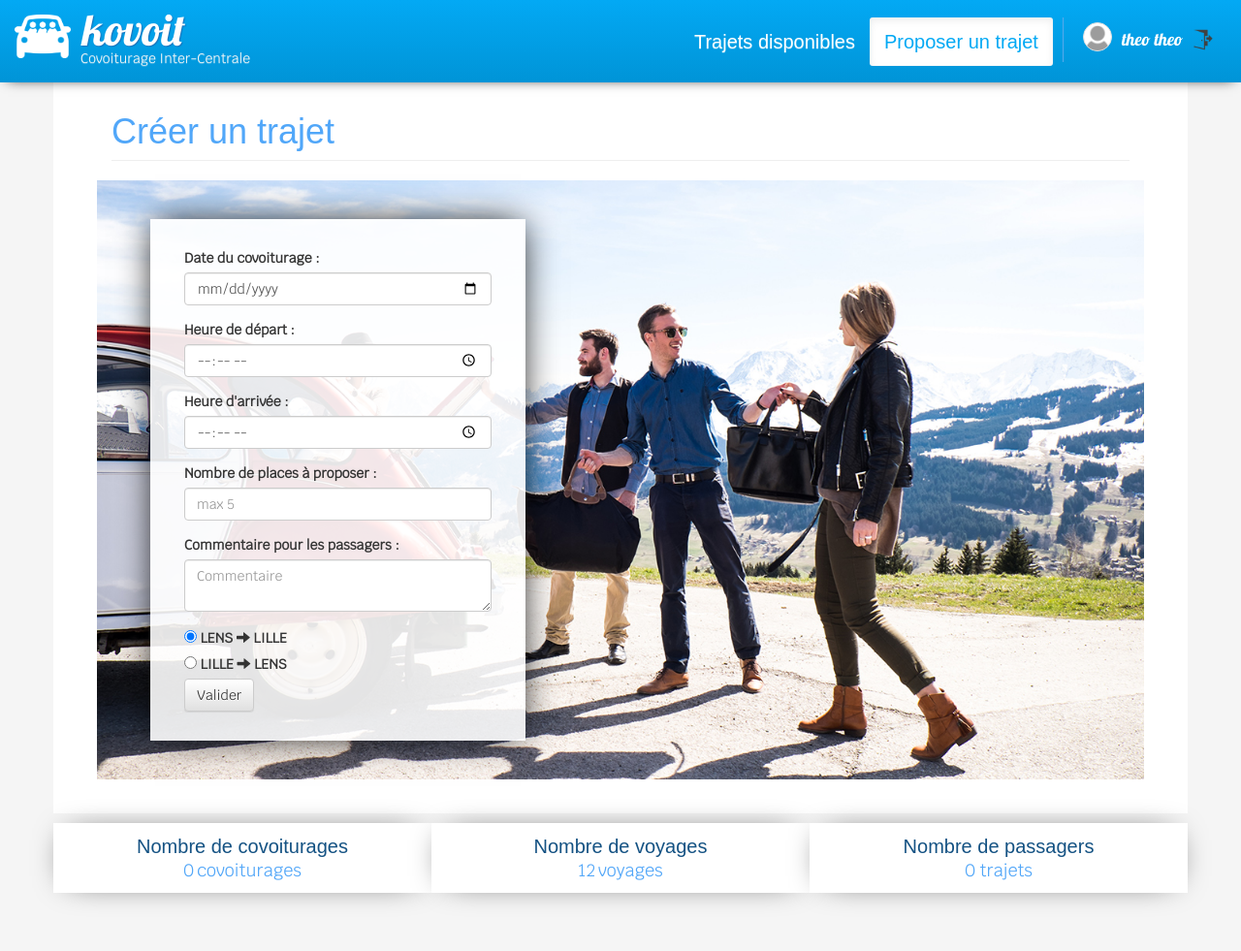
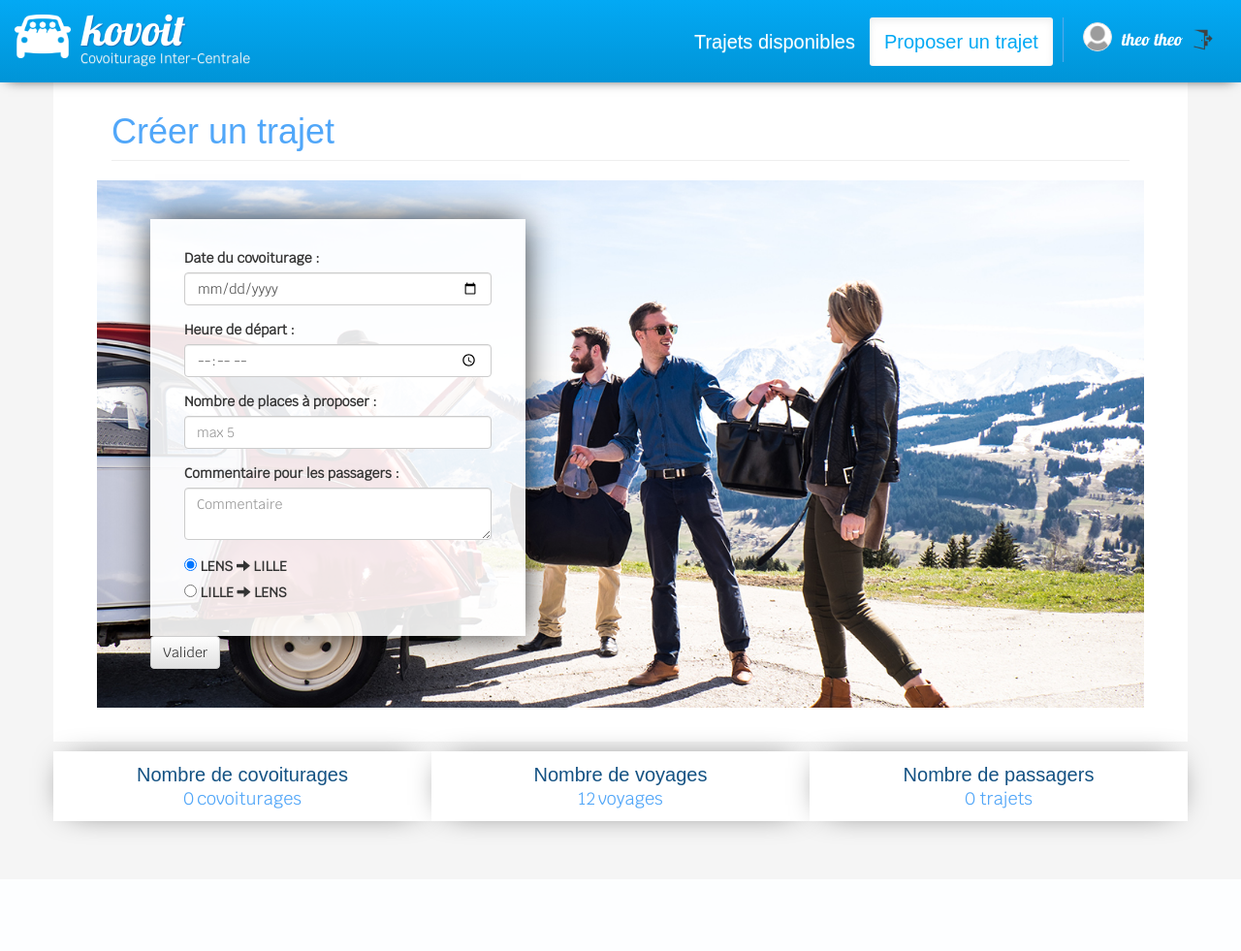
Before and after one commit to aymanous/2i-covoiturage, a PHP site: page /index.php?view=createtrajet in a window 1280 px wide. Shown: the whole page at 97% size. After the commit the page ends 867 px from the top, so only its background shows below. Run offline with PHP 8.4, Linux system fonts and the light colour scheme; the visitor is signed in with stand-in values (Sample User, id 1); data comes from the database, SQL or seed files in the repository; data that the repository does not hold is empty; some web fonts are replaced.

Commit message:
createTrajet

```diff
--- a/js/script.js
+++ b/js/script.js
@@ -57,6 +57,42 @@ $(document).ready(function(){
       alert("Details pour le trajet " + $(this).attr("class"))
     })
 
+    function deleteMessage(){
+      $("#warningCreaTrajet").fadeOut();
+   };
+
+
+    $("#submitCreateTrajet").on("click", function(){
+        if($("#dateCreaTrajet").val() && $("#heureDepCreaTrajet").val() && $("#placeCreaTrajet").val() && $("#commentaireCreaTrajet").val()){
+
+
+      console.log("creation du trajet");
+      console.log($('input[name=radios]:checked', '#create_trajet_form').val())
+      $.ajax({  url:"controleur.php",
+            data: {"action":"createTrajet",
+                "date" : $("#dateCreaTrajet").val(),
+                "heureDep" : $("#heureDepCreaTrajet").val(),
+                "place" : $("#placeCreaTrajet").val(),
+                "commentaire" : $("#commentaireCreaTrajet").val(),
+                "radios" : $('input[name=radios]:checked', '#create_trajet_form').val(),
+                callback : function(){
+
+                            $("#create_trajet_form").empty();
+                            $("#create_trajet_form").append("<p>bravo bg tu as créé un trajet sur un site hyper cool</p>")
+
+                        }
+            }
+        });
+  }else{
+    $("#checkCity").after("<div id='warningCreaTrajet' class='alert alert-danger' role='alert'>Vous devez remplir l'ensemble des champs</div>");
+    window.setTimeout( deleteMessage , 3000 );
+
+
+  }
+    })
+
+
+
 
 
 
--- a/templates/createtrajet.php
+++ b/templates/createtrajet.php
@@ -19,9 +19,6 @@ if ($checked = valider("remember", "COOKIE")) $checked = "checked";
 ?>
 
 
-<script type="text/javascript">
-$('.clockpicker').clockpicker();
-</script>
 
 <div class="page-header">
   <h1>Créer un trajet</h1>
@@ -30,28 +27,24 @@ $('.clockpicker').clockpicker();
 
 <div class="row create_trajet_zone">
   <div class="col-md-5">
-    <form role="form" action="controleur.php" class="create_trajet_form">
+    <form role="form" action="controleur.php" id="create_trajet_form" class="create_trajet_form">
         <div class="form-group">
           <label for="date">Date du covoiturage : </label>
-          <input type="date" name="date" id="date" class="form-control" placeholder="Date de départ">
+          <input type="date" name="date" id="dateCreaTrajet" class="form-control" placeholder="Date de départ">
         </div>
         <div class="form-group">
           <label for="date">Heure de départ : </label>
-          <input type="time" name="heureDep" class="form-control" placeholder="Date de départ">
-        </div>
-        <div class="form-group">
-          <label for="date">Heure d'arrivée : </label>
-          <input type="time" name="heureArri" class="form-control" placeholder="Date de départ">
+          <input type="time" name="heureDep" id="heureDepCreaTrajet" class="form-control" placeholder="Date de départ">
         </div>
         <div class="form-group">
           <label for="date">Nombre de places à proposer : </label>
-          <input type="number" name="place" class="form-control" placeholder="max 5">
+          <input type="number" name="place" id="placeCreaTrajet" class="form-control" placeholder="max 5">
         </div>
         <div class="form-group">
           <label for="commentaire">Commentaire pour les passagers : </label>
-          <textarea name="commentaire" class="form-control" placeholder="Commentaire" ></textarea>
+          <textarea name="commentaire" id="commentaireCreaTrajet" class="form-control" placeholder="Commentaire" ></textarea>
         </div>
-        <div>
+        <div id="checkCity">
           <div class="form-check">
               <input class="form-check-input" type="radio" name="radios" id="lenslille" value="lenslille" checked>
               <label class="form-check-label" for="lenslille">
@@ -65,7 +58,8 @@ $('.clockpicker').clockpicker();
               </label>
           </div>
         </div>
-        <button type="submit" name="action" value="createTrajet" class="btn btn-default">Valider</button>
     </form>
+            <button id="submitCreateTrajet" name="action" value="createTrajet" class="btn btn-default">Valider</button>
+
    </div>
 </div>
```
